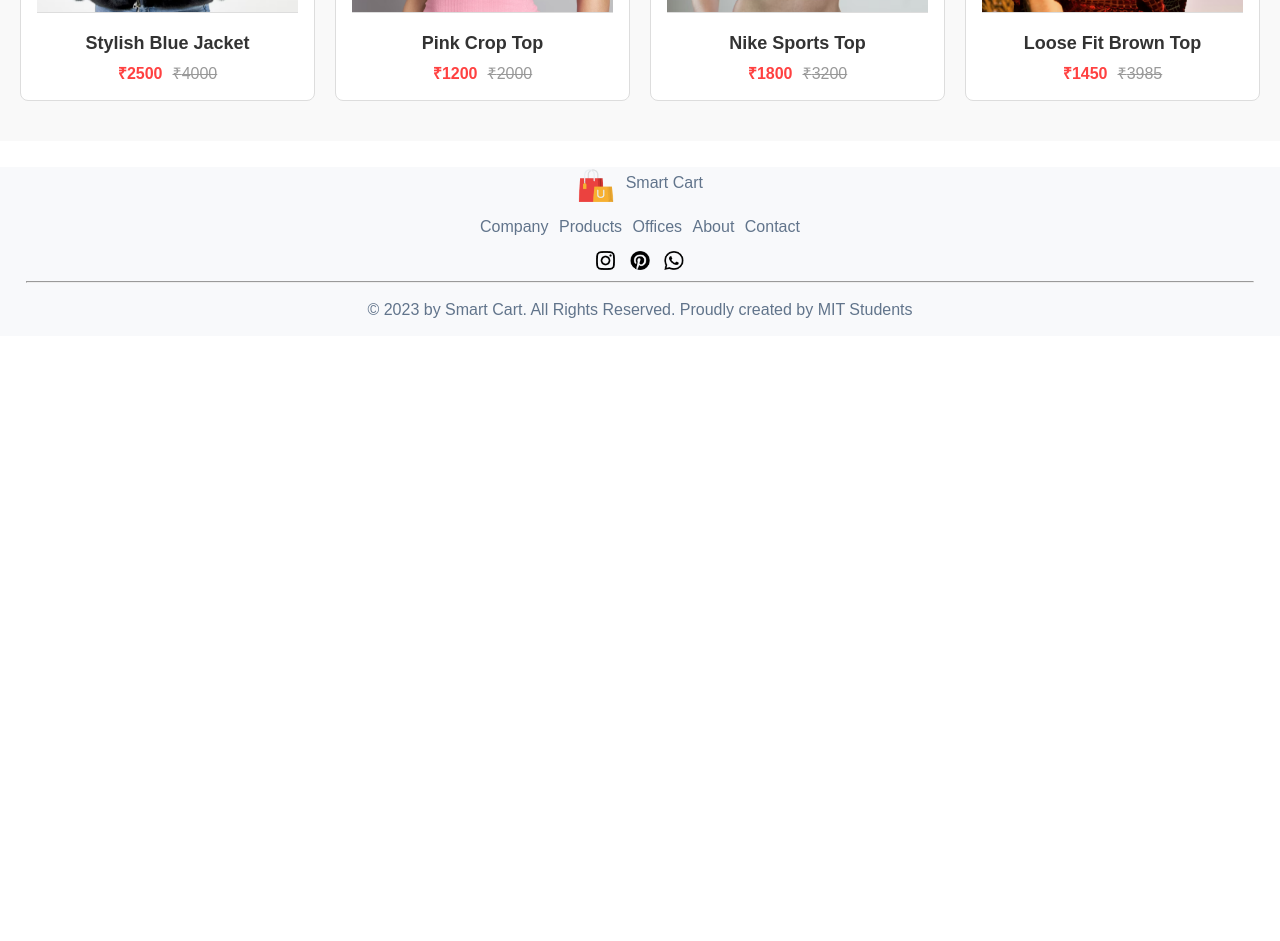
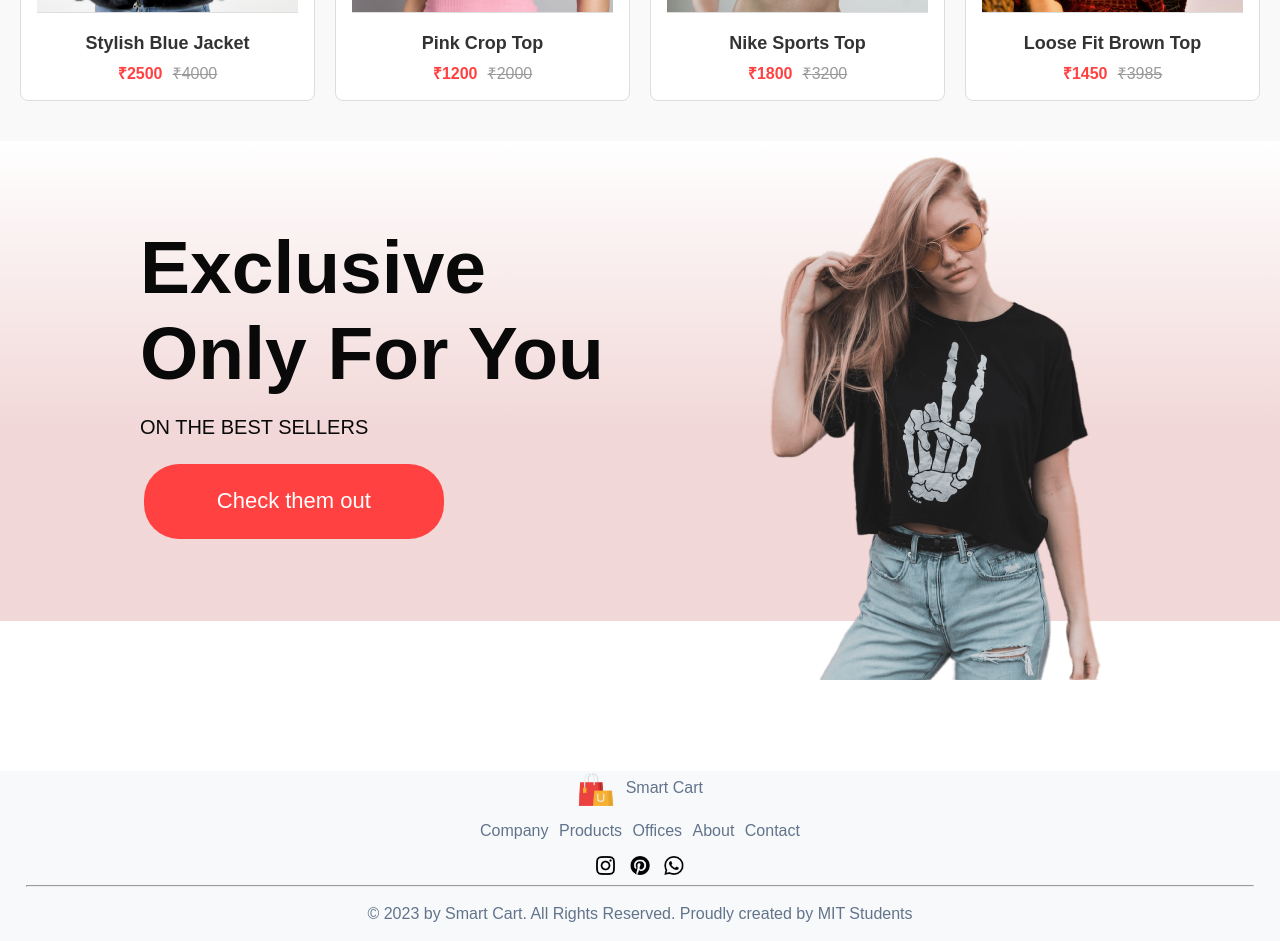
Before and after one commit to Prakritig01/SmartCart, a React (Create React App) app in the folder smart-cart/: page / in a window 1280 px wide. Shown: the part 1120-2061 px from the top of the page. Before the commit the page ends 1456 px from the top, so only its background shows below. Built offline with nearby package versions, Linux system fonts and the light colour scheme.

Commit message:
part 8 updated

```diff
--- a/smart-cart/src/Components/Hero/Hero.css
+++ b/smart-cart/src/Components/Hero/Hero.css
@@ -16,7 +16,6 @@
     /* top: 1vw; */
     bottom: 2vw;
     left : 57.2vw;
-
     /* z-index: ; */
 
 }
--- /dev/null
+++ b/smart-cart/src/Components/Offers/Offer.css
@@ -0,0 +1,51 @@
+.offer{
+    height: 60vh;
+    display: flex;
+    margin: auto;
+    padding: 0 140px;
+    margin-bottom: 150px;
+    background: linear-gradient(180deg, white, rgba(233, 189, 189, 0.6) 60%);
+}
+
+.left {
+    display: flex;
+    flex: 1;
+    flex-direction: column;
+    justify-content: center;
+}
+
+.left h1 {
+    color: #090909;
+    font-size: 75px;
+    font-weight: 600;
+}
+
+.left p {
+    color: #090909;
+    font-size: 20px;
+    font-weight: 500;
+    margin-top: 20px;
+}
+
+.left button {
+    width: 300px;
+    height: 75px;
+    border-radius: 35px;
+    background: #ff4141;
+    border: none;
+    color: white;
+    font-size: 22px;
+    font-weight: 500;
+    margin-top: 25px;
+    cursor: pointer;
+    position: relative;
+    left: 0.3vw;
+}
+
+.right {
+    flex: 1;
+    display: flex;
+    align-items: center;
+    justify-content: flex-end;
+    padding-top: 50px;
+}
--- /dev/null
+++ b/smart-cart/src/Components/Offers/Offers.jsx
@@ -0,0 +1,20 @@
+import offer_image from './../Assests/exclusive_image.png';
+import './Offer.css'
+const Offers = () => {
+    return (
+        <div className="offer">
+            <div className="left">
+                <h1 className='offer-heading'> Exclusive</h1>
+                <h1 className='offer-heading'> Only For You</h1>
+                <p className='offer-para'>ON THE BEST SELLERS</p>
+                <button>Check them out</button>
+            </div>
+            <div className="right">
+                <img src= {offer_image} alt="offer_image"  className='offer_image'/>
+            </div>
+
+        </div>
+     );
+}
+
+export default Offers;
--- a/smart-cart/src/Components/Pages/Home.jsx
+++ b/smart-cart/src/Components/Pages/Home.jsx
@@ -1,10 +1,12 @@
 import Hero from './../Hero/Hero';
 import Trending from '../Trending/Trending';
+import Offers from '../Offers/Offers';
 const Home = () => {
   return (
     <>
       <Hero/>
       <Trending/>
+      <Offers/>
     </>
   );
 };
```
Also changed, not shown: smart-cart/src/Components/Assests/exclusive_image.png (added).
